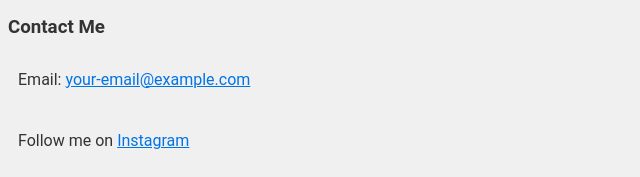
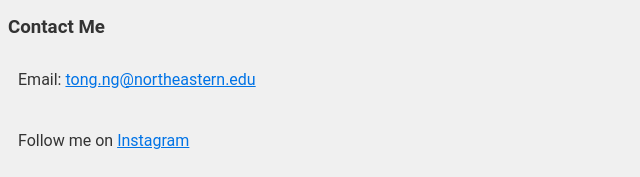
Before and after one commit to lenatong3/lenatong3.github.io, a plain HTML site: page index.html in a window 1280 px wide. Shown: the part 837-1014 px from the top of the page, 0-640 px from the left. Drawn offline with Linux system fonts and the light colour scheme.

Commit message:
Update index.html

```diff
--- a/index.html
+++ b/index.html
@@ -64,5 +64,5 @@
          </ul>
 
     <h3>Contact Me</h3>
-    <p>Email: <a href="mailto:tong.ng@northeastern.edu">your-email@example.com</a></p>
+    <p>Email: <a href="mailto:tong.ng@northeastern.edu">tong.ng@northeastern.edu</a></p>
     <p>Follow me on <a href="https://www.instagram.com/lena_tong3/">Instagram</a></p>
```
